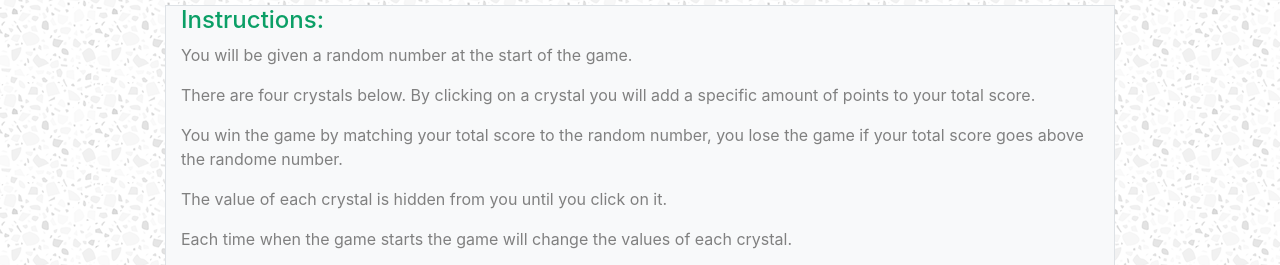
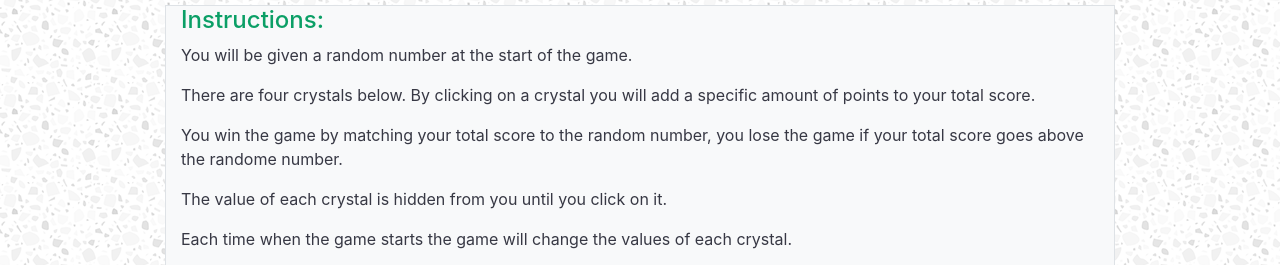
Before and after one commit to alycapps/Crystals_Collector, a plain HTML site: page index.html in a window 1280 px wide. Shown: the part 83-348 px from the top of the page. Drawn offline with nearby package versions, Linux system fonts and the light colour scheme.

Commit message:
updating colors for accessibility

```diff
--- a/assets/css/style.css
+++ b/assets/css/style.css
@@ -21,7 +21,7 @@ h4 {
 }
 
 p {
-    color: grey;
+    color: #373844;
 }
 
 body {
```
